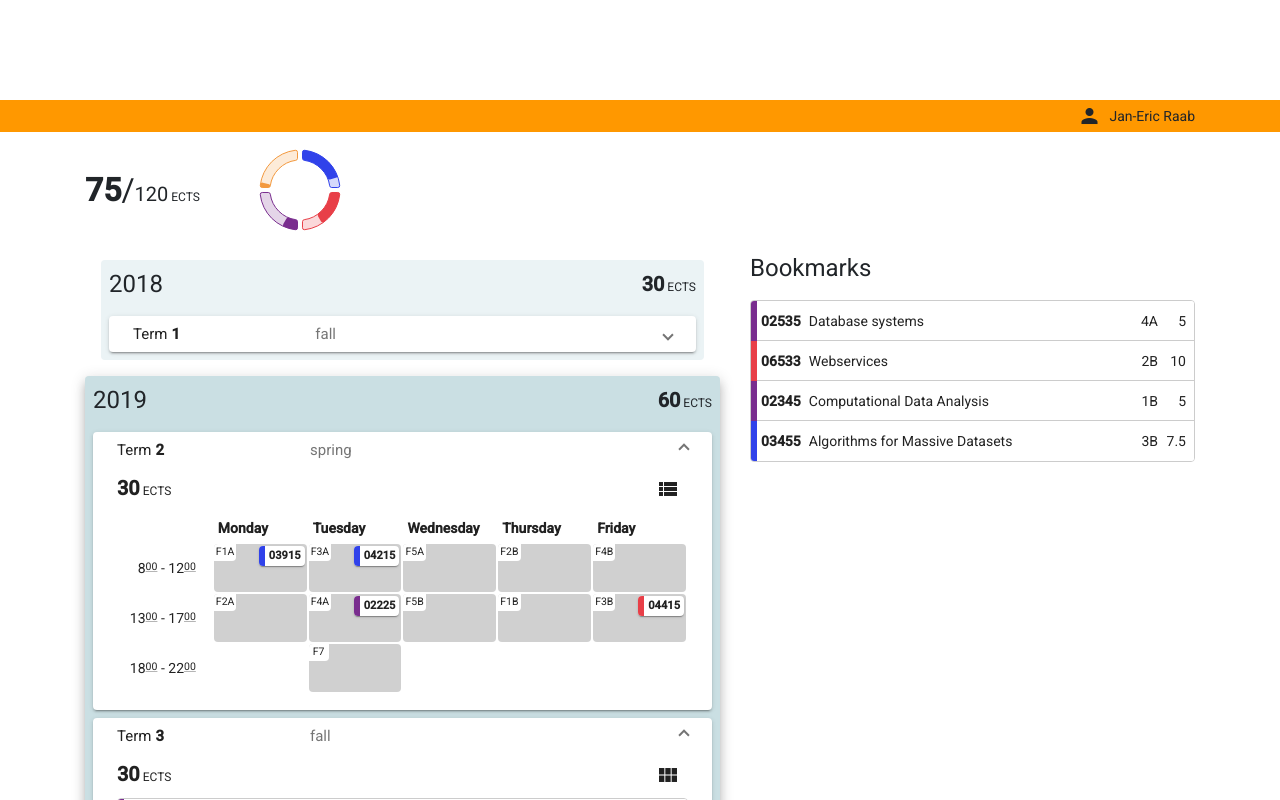
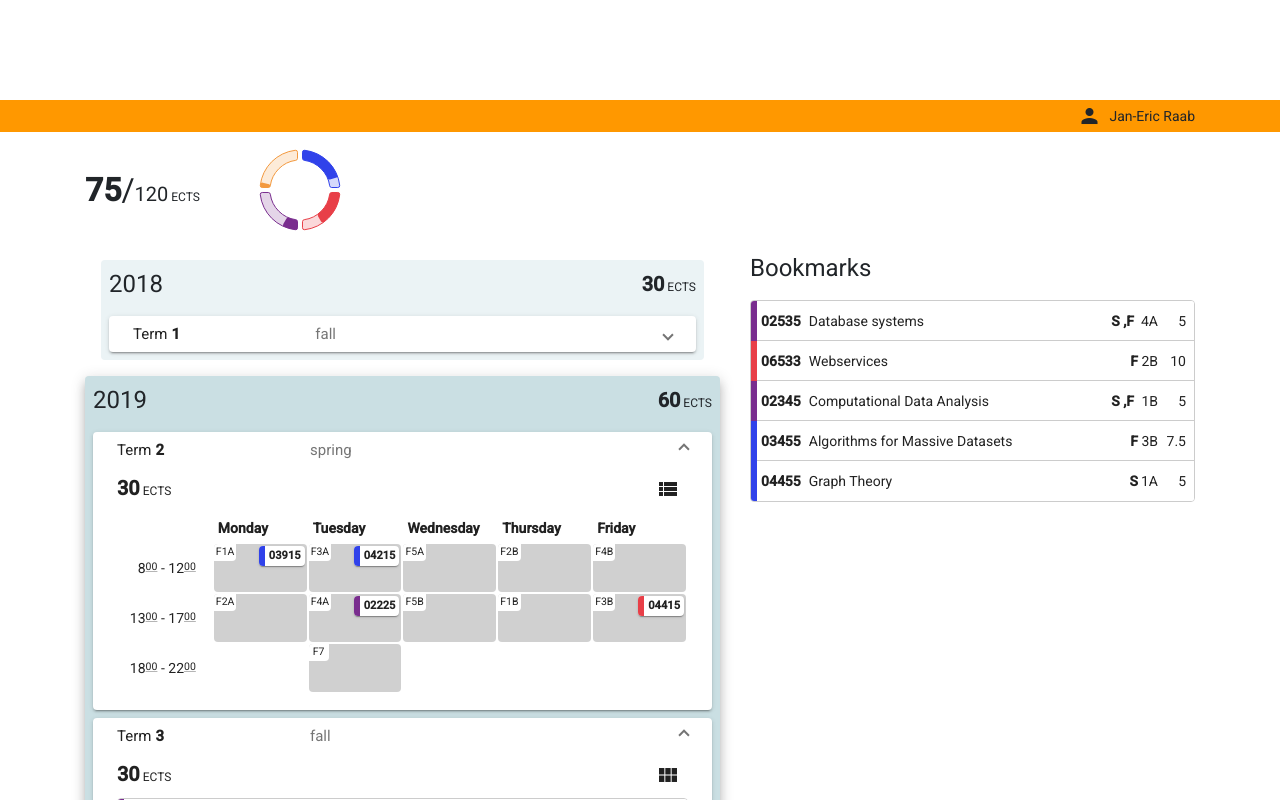
Before and after one commit to Sn0oze/studyPlanner, an Angular app in the folder study-planner-app/: page /planner in a window 1280 px wide. Shown: the top 800 px of the page. Built offline with nearby package versions, Linux system fonts and the light colour scheme.

Commit message:
added validation to term drop list to ensure that only courses with the right placement can be dropped

```diff
--- a/study-planner-app/src/app/planner/components/course-list-view/course-item/course-item.component.html
+++ b/study-planner-app/src/app/planner/components/course-list-view/course-item/course-item.component.html
@@ -9,6 +9,7 @@
     <span class="ml-2 text-truncate">{{course.name}}</span>
   </span>
   <span>
+    <span *ngFor="let placement of course.placement" class="placements">{{placement.charAt(0)}}</span>
     <span class="info-column mr-2">{{course.module}}</span>
     <span class="info-column">{{course.points}}</span>
   </span>
--- a/study-planner-app/src/app/planner/components/course-list-view/course-item/course-item.component.scss
+++ b/study-planner-app/src/app/planner/components/course-list-view/course-item/course-item.component.scss
@@ -7,3 +7,14 @@
   text-align: right;
   min-width: 20px;
 }
+
+.placements{
+  text-transform: capitalize;
+  font-weight: bold;
+  &:not(:first-child) {
+    &:before {
+      content: ' ,';
+    }
+    margin-right: .25rem;
+  }
+}
--- a/study-planner-app/src/app/planner/components/course-list-view/course-list-view.component.ts
+++ b/study-planner-app/src/app/planner/components/course-list-view/course-list-view.component.ts
@@ -1,6 +1,8 @@
-import {ChangeDetectionStrategy, Component, Input, OnInit} from '@angular/core';
-import {Course} from '../../../shared/models';
+import {ChangeDetectionStrategy, ChangeDetectorRef, Component, Input, OnDestroy, OnInit} from '@angular/core';
+import {Course, TermPlacement} from '../../../shared/models';
 import {CdkDrag, CdkDragDrop, CdkDropList, moveItemInArray, transferArrayItem} from '@angular/cdk/drag-drop';
+import {PlannerContext} from '../../planner.context';
+import {SubSink} from '../../../shared/utils';
 
 @Component({
   selector: 'app-course-list-view',
@@ -8,15 +10,33 @@ import {CdkDrag, CdkDragDrop, CdkDropList, moveItemInArray, transferArrayItem} f
   styleUrls: ['./course-list-view.component.scss'],
   changeDetection: ChangeDetectionStrategy.OnPush
 })
-export class CourseListViewComponent implements OnInit {
+export class CourseListViewComponent implements OnInit, OnDestroy {
   @Input() courses: Course[];
   @Input() dropDisabled: boolean;
-  public canDrop = (drag: CdkDrag<Course>, drop: CdkDropList<Course[]>): boolean => !drop.disabled;
+  @Input() placement: TermPlacement;
+  public draggedCourse: Course;
+  private subs = new SubSink();
 
-  constructor() { }
+
+  constructor(
+    private plannerContext: PlannerContext,
+    private changeDetectorRef: ChangeDetectorRef
+  ) { }
 
   ngOnInit(): void {
+    this.subs.add(this.plannerContext.getDragSelection().subscribe(course => {
+      this.draggedCourse = course?.placement.includes(this.placement) ? course : null;
+      // this.changeDetectorRef.markForCheck();
+    }));
   }
+
+  ngOnDestroy(): void {
+    this.subs.unsubscribe();
+  }
+
+  public canDrop = (drag: CdkDrag<Course>, drop: CdkDropList<Course[]>): boolean => (
+    !drop.disabled && (!this.placement || !!this.draggedCourse)
+  )
 
   public drop(event: CdkDragDrop<Course[]>): void {
     if (event.previousContainer === event.container) {
--- a/study-planner-app/src/app/planner/components/term/term.component.html
+++ b/study-planner-app/src/app/planner/components/term/term.component.html
@@ -24,6 +24,7 @@
 <ng-template #listView>
   <app-course-list-view
     [courses]="term.courses"
+    [placement]="term.placement"
     [dropDisabled]="isLocked"></app-course-list-view>
 </ng-template>
 
--- a/study-planner-app/src/app/planner/planner.context.ts
+++ b/study-planner-app/src/app/planner/planner.context.ts
@@ -12,6 +12,10 @@ export class PlannerContext {
     return this.dragSelection.asObservable();
   }
 
+  public getDragSelectionSnapshot(): Course {
+    return this.dragSelection.value;
+  }
+
   public updateDragSelection(course: Course): void {
     this.dragSelection.next(course);
   }
--- a/study-planner-app/src/app/shared/services/planner.service.ts
+++ b/study-planner-app/src/app/shared/services/planner.service.ts
@@ -51,6 +51,14 @@ const courses = [
     placement: ['fall'],
     category: 'elective',
     points: 7.5
+  },
+  {
+    id: '04455',
+    name: 'Graph Theory',
+    module: '1A',
+    placement: ['spring'],
+    category: 'elective',
+    points: 5
   }
 ] as Course[];
 
```
